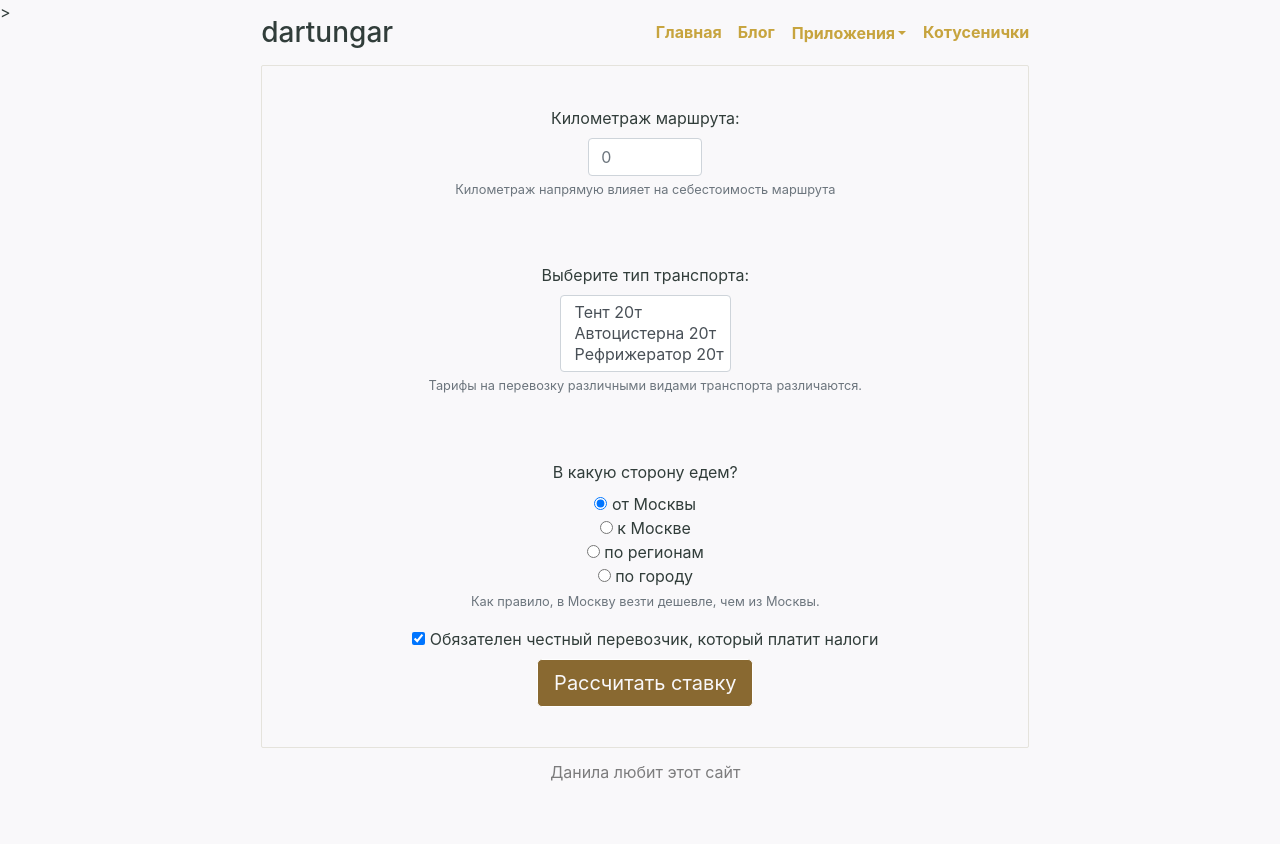
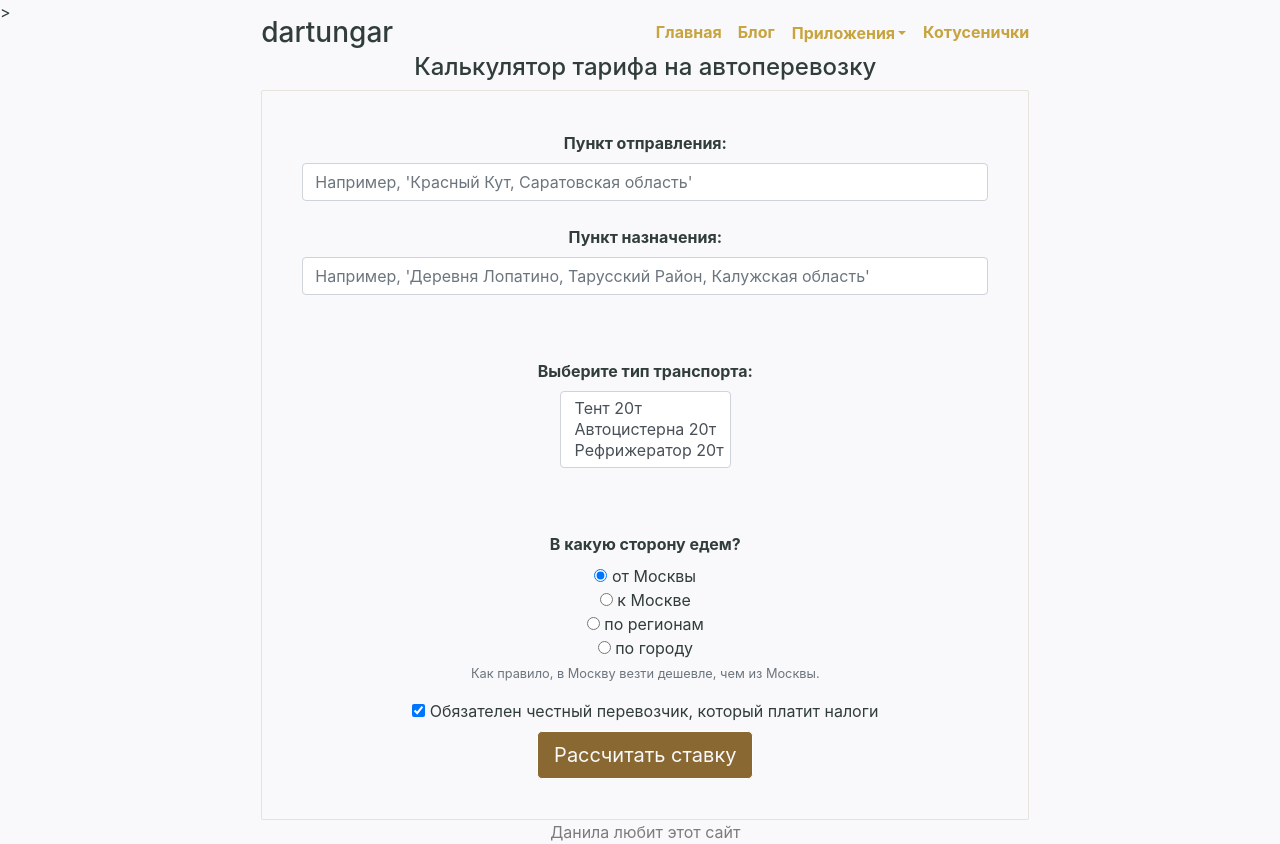
Before and after one commit to dartungar/dartungar-homepage, a Flask app: page /apps/calc/ in a window 1280 px wide. Before the commit the page ends 781 px from the top, so only its background shows below. Run offline with Flask 2, Linux system fonts and the light colour scheme; some libraries are stand-ins or nearby versions.

Commit message:
Distances and design tweaks for Tariff Calculator
- tariff calculator now uses distance between point a and point b (by accessing Google Maps Distance Matrix API). user only needs to provide correct addresses for both points
- design tweaks for tariff calc

```diff
--- a/application.py
+++ b/application.py
@@ -38,7 +38,8 @@ def calc():
 		if taxes:
 			# ... based on distance, direction and the type of vehicle
 			tariff = calculate_tariff(
-				distance=int(request.form['kilometers']),
+				point_a=request.form['point_a'],
+				point_b=request.form['point_b'],
 				direction=int(request.form['direction']),
 				vehicle_type=request.form['vehicle-type'])
 			# output page with calculated tariff
@@ -65,6 +66,8 @@ def seofy():
 	else:
 		return render_template('seofy.html')
 
+# error handlers
+# TODO: unite in one function
 @app.errorhandler(400)
 def bad_request(e):
 	return render_template('error.html', error='Неправильный запрос!'), 400
@@ -77,5 +80,8 @@ def not_found(e):
 def server_error(e):
 	return render_template('error.html', error='Что-то пошло не так!'), 500
 
+
+
+
 if __name__ == '__main__':
 	app.run(host='0.0.0.0', port=7700)
--- /dev/null
+++ b/gmaps_api.txt
@@ -0,0 +1 @@
+AIzaSyAn0uOPMPvkFefS5pYVldr6q2mul5jJisU
--- a/static/bootstrap/cover.css
+++ b/static/bootstrap/cover.css
@@ -6,7 +6,7 @@
 a,
 a:focus,
 a:hover {
-  color: #fff;
+  color: #ad9b43;
 }
 
 /* Custom default button */
@@ -145,7 +145,3 @@ body {
   background-color: #7a6108;
   border: 1px solid #F9F8FA;
 }
-
-input {
-  border-color: #d1c18c;
-}
--- a/templates/calc.html
+++ b/templates/calc.html
@@ -2,27 +2,29 @@
 
 
 {% block main %}
+  <h4>Калькулятор тарифа на автоперевозку</h2>
   <form class="form-border" action = "/apps/calc/" method="POST">
     <div class="form-group">
-      <label>Километраж маршрута:</label>
-      <input type="number" class="form-control col-md-2 mx-auto" name="kilometers" min="1" max="9500" placeholder="0" required>
-      <small class="form-text text-muted">Километраж напрямую влияет на себестоимость маршрута</small>
+      <label class="form-label"><b>Пункт отправления:</b></label>
+      <input type="text" class="form-control mx-auto" name="point_a" placeholder="Например, 'Красный Кут, Саратовская область'" required>
+      <br>
+      <label class="form-label"><b>Пункт назначения:</b></label>
+      <input type="text" class="form-control mx-auto" name="point_b" placeholder="Например, 'Деревня Лопатино, Тарусский Район, Калужская область'" required>
     </div>
 
     <br><br>
     <div class="form-group">
-      <label>Выберите тип транспорта:</label>
+      <label ><b>Выберите тип транспорта:</b></label>
       <select class="form-control col-md-3 mx-auto" name="vehicle-type" size="3" required>
         <option value="tent20">Тент 20т</option>
         <option value="tank20">Автоцистерна 20т</option>
         <option value="ref20">Рефрижератор 20т</option>
       </select>
-      <small class="form-text text-muted">Тарифы на перевозку различными видами транспорта различаются.</small>
     </div>
     <br><br>
 
     <div class="form-group">
-      <label>В какую сторону едем?</label>
+      <label class="form-label"><b>В какую сторону едем?</b></label>
       <br>
       <input type="radio" name="direction" value='1' checked> от Москвы <br>
       <input type="radio" name="direction" value='2'> к Москве <br>
```
Also changed, not shown: tariff_calc.py (+33 -2 lines), 1 other file.
